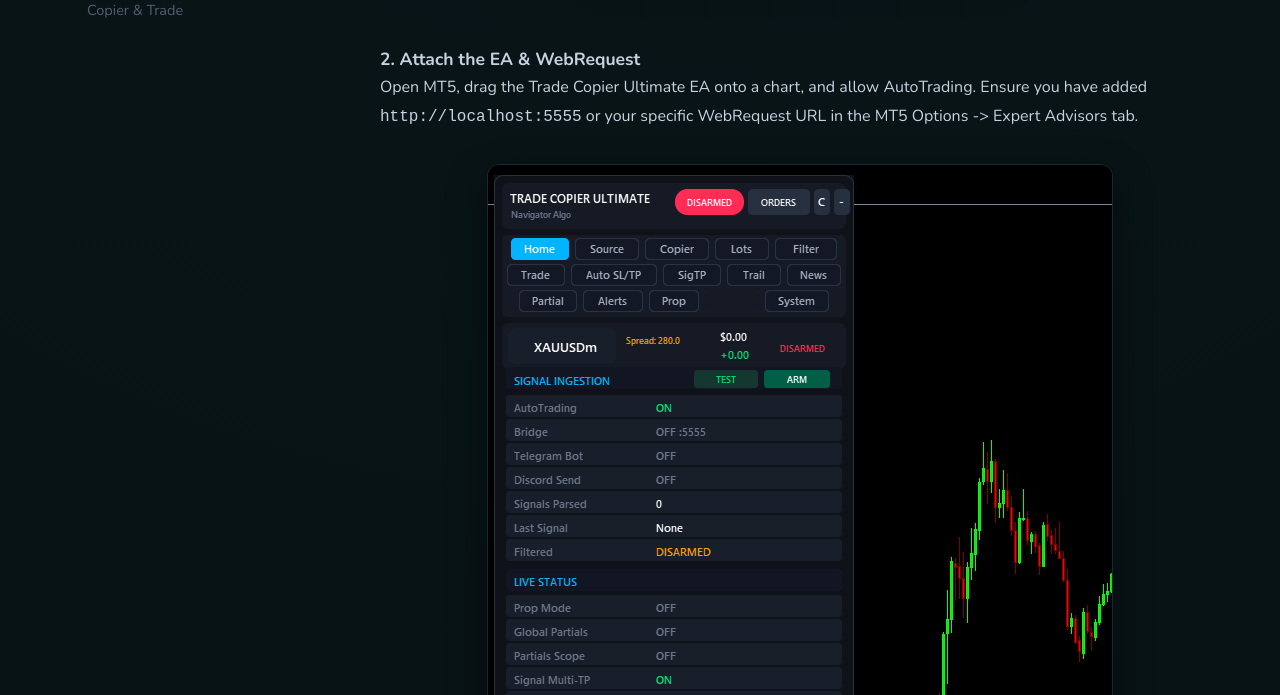
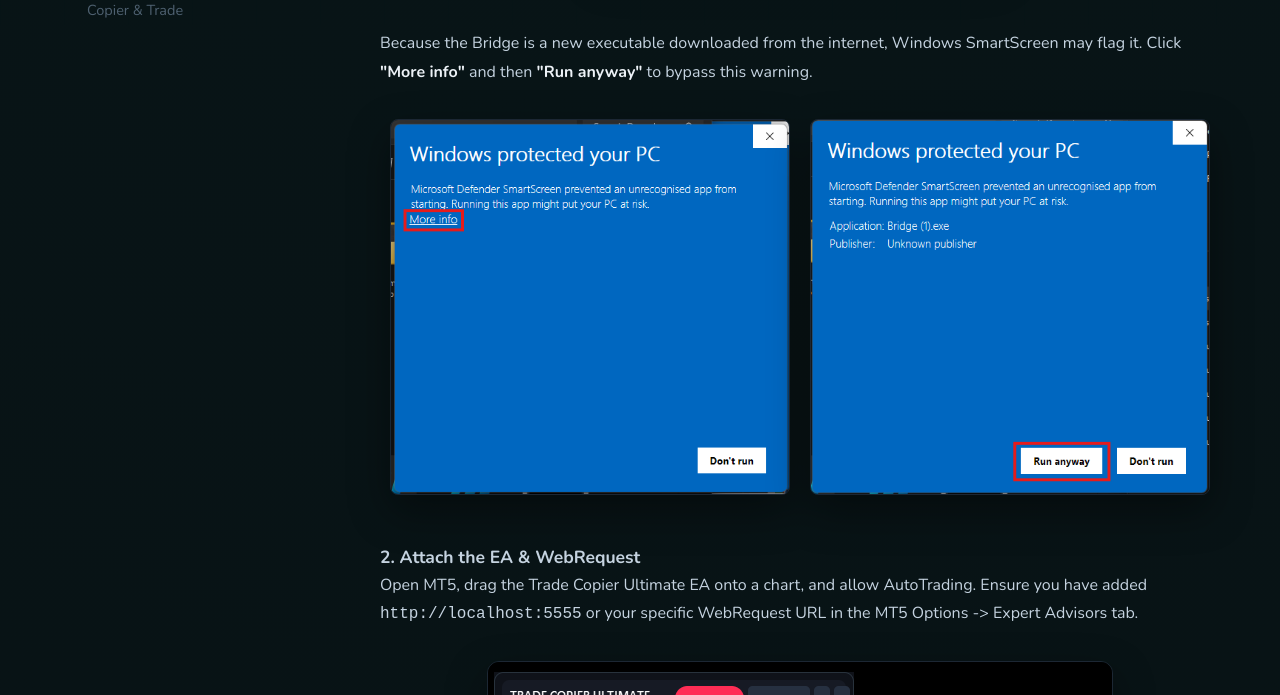
Before and after one commit to navigatoralgo/navigatoralgo.github.io, a plain HTML site: page tcu-guide.html in a window 1280 px wide. Shown: the part 775-1470 px from the top of the page. Drawn offline with nearby package versions, Linux system fonts and the light colour scheme.

Commit message:
Add SmartScreen bypass screenshots to Quick Start Guide

```diff
--- a/tcu-guide.html
+++ b/tcu-guide.html
@@ -254,6 +254,12 @@
         <div class="docs-img-container">
           <img src="assets/docs/Screenshot 2026-06-12 121606.png" alt="Download Bridge">
           <div class="docs-img-caption">// Step 1: Download Bridge App</div>
+        </div>
+
+        <p class="docs-text">Because the Bridge is a new executable downloaded from the internet, Windows SmartScreen may flag it. Click <strong>"More info"</strong> and then <strong>"Run anyway"</strong> to bypass this warning.</p>
+        <div class="docs-img-container" style="display: flex; justify-content: center; gap: 20px;">
+          <img src="assets/bridge/bridge-smartscreen-1.png" alt="Windows SmartScreen" style="max-width: 400px; border-radius: 8px;">
+          <img src="assets/bridge/bridge-smartscreen-2.png" alt="Windows SmartScreen Run Anyway" style="max-width: 400px; border-radius: 8px;">
         </div>
       </div>
 
```
